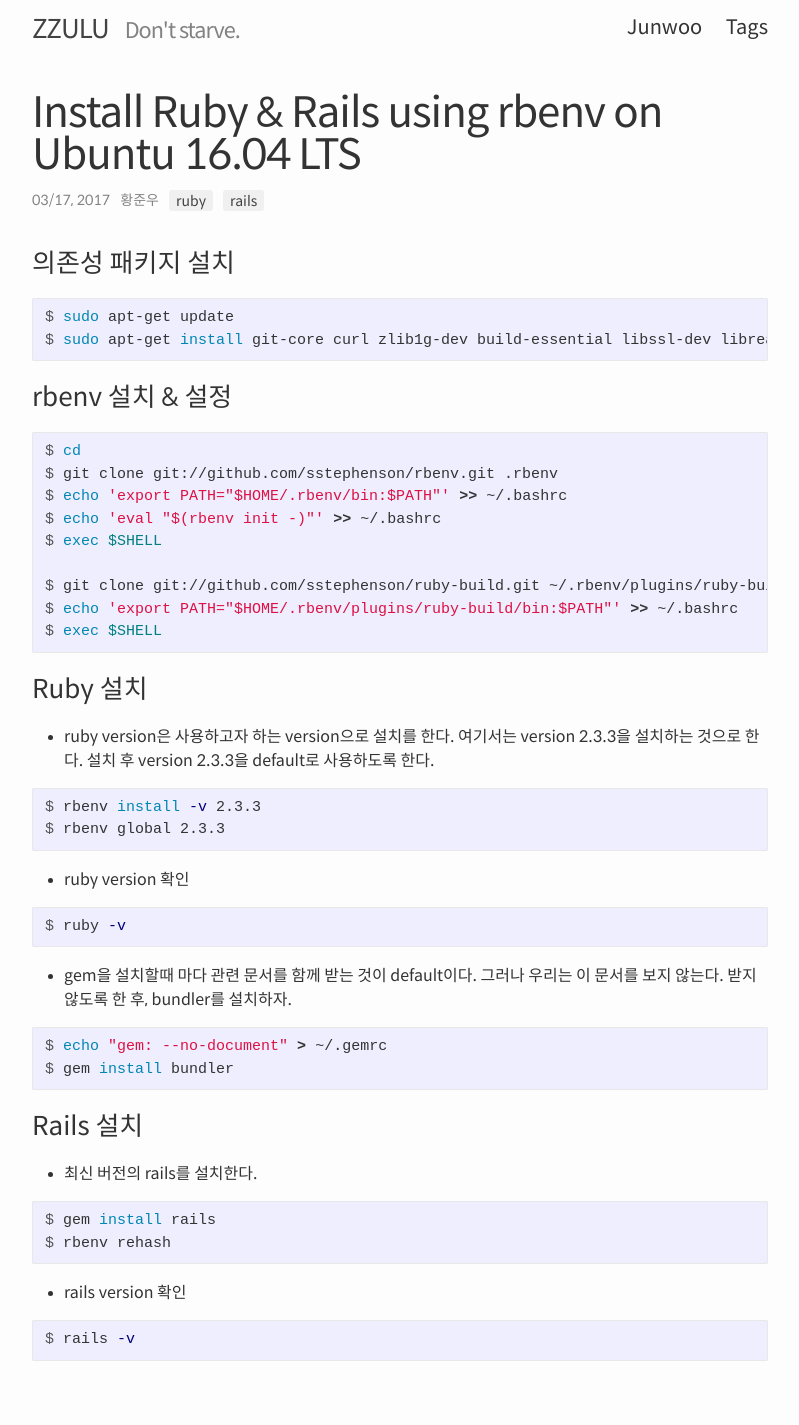
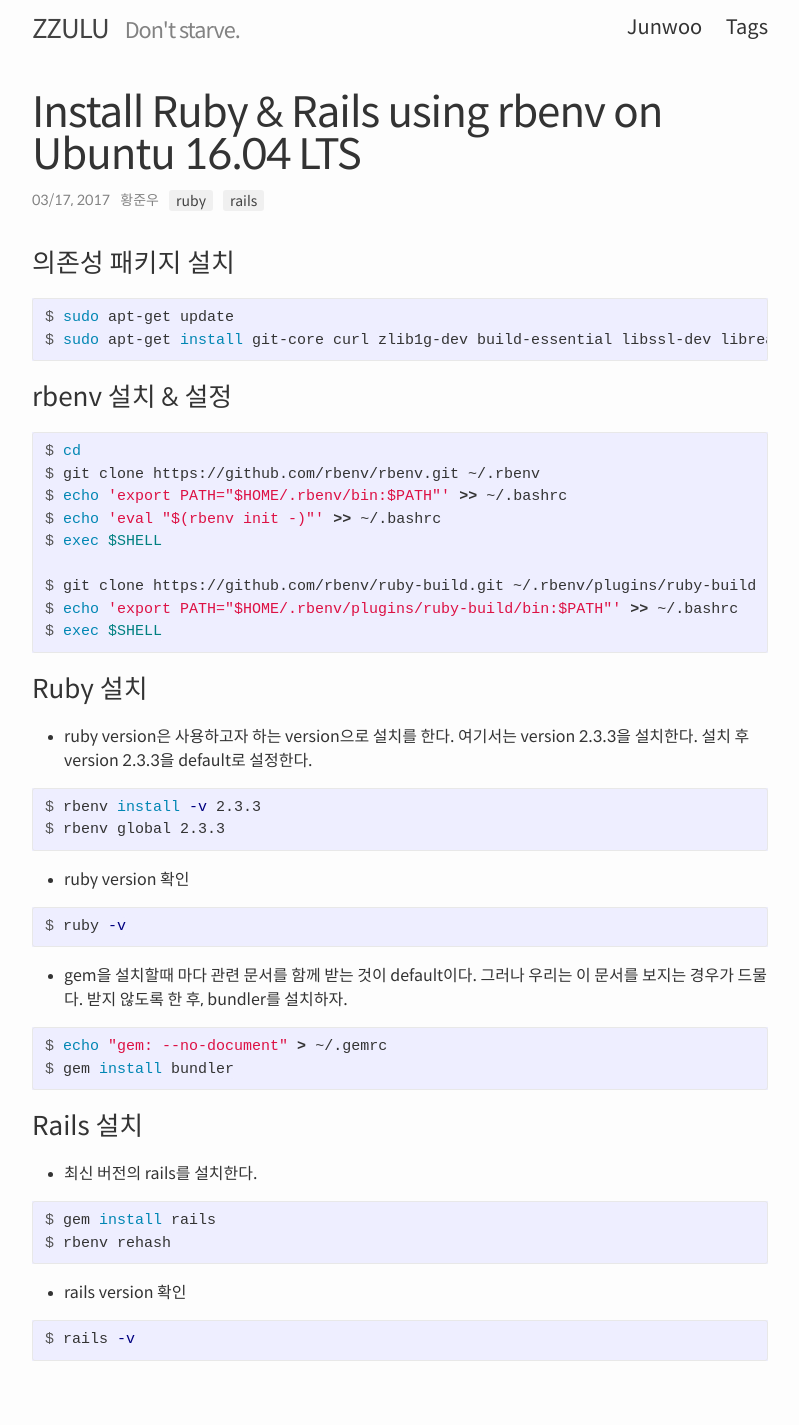
Before and after one commit to capollux/blog, a Jekyll site: the page built from _posts/2017-03-18-Install-Ruby-&-Rails-using-rbenv-on-Ubuntu-16.04-LTS.md, in a window 1280 px wide. Shown: the whole page, without its empty margins (240-1039 px from the left). Built offline with Jekyll 4.4.1, drawn with Linux system fonts in a browser that asks for light colours; some web fonts are replaced.

Commit message:
170318-05

````diff
--- a/_posts/2017-03-18-Install-Ruby-&-Rails-using-rbenv-on-Ubuntu-16.04-LTS.md
+++ b/_posts/2017-03-18-Install-Ruby-&-Rails-using-rbenv-on-Ubuntu-16.04-LTS.md
@@ -18,12 +18,12 @@ $ sudo apt-get install git-core curl zlib1g-dev build-essential libssl-dev libre
 
 ```console
 $ cd
-$ git clone git://github.com/sstephenson/rbenv.git .rbenv
+$ git clone https://github.com/rbenv/rbenv.git ~/.rbenv
 $ echo 'export PATH="$HOME/.rbenv/bin:$PATH"' >> ~/.bashrc
 $ echo 'eval "$(rbenv init -)"' >> ~/.bashrc
 $ exec $SHELL
 
-$ git clone git://github.com/sstephenson/ruby-build.git ~/.rbenv/plugins/ruby-build
+$ git clone https://github.com/rbenv/ruby-build.git ~/.rbenv/plugins/ruby-build
 $ echo 'export PATH="$HOME/.rbenv/plugins/ruby-build/bin:$PATH"' >> ~/.bashrc
 $ exec $SHELL
 ```
@@ -32,8 +32,8 @@ $ exec $SHELL
 ### Ruby 설치
 
 * ruby version은 사용하고자 하는 version으로 설치를 한다.
-여기서는 version 2.3.3을 설치하는 것으로 한다.
-설치 후 version 2.3.3을 default로 사용하도록 한다.
+여기서는 version 2.3.3을 설치한다.
+설치 후 version 2.3.3을 default로 설정한다.
 
 ```console
 $ rbenv install -v 2.3.3
@@ -47,7 +47,7 @@ $ ruby -v
 ```
 
 * gem을 설치할때 마다 관련 문서를 함께 받는 것이 default이다.
-그러나 우리는 이 문서를 보지 않는다. 받지 않도록 한 후, bundler를 설치하자.
+그러나 우리는 이 문서를 보지는 경우가 드물다. 받지 않도록 한 후, bundler를 설치하자.
 
 ```console
 $ echo "gem: --no-document" > ~/.gemrc
````
